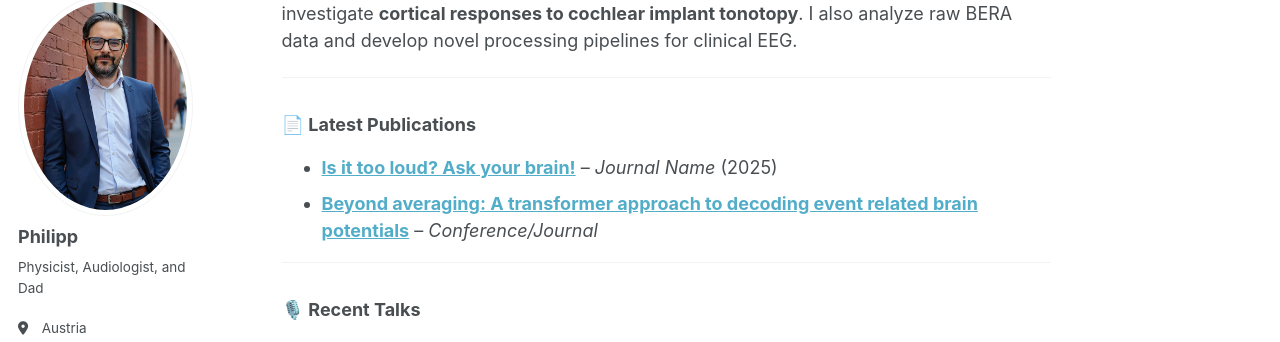
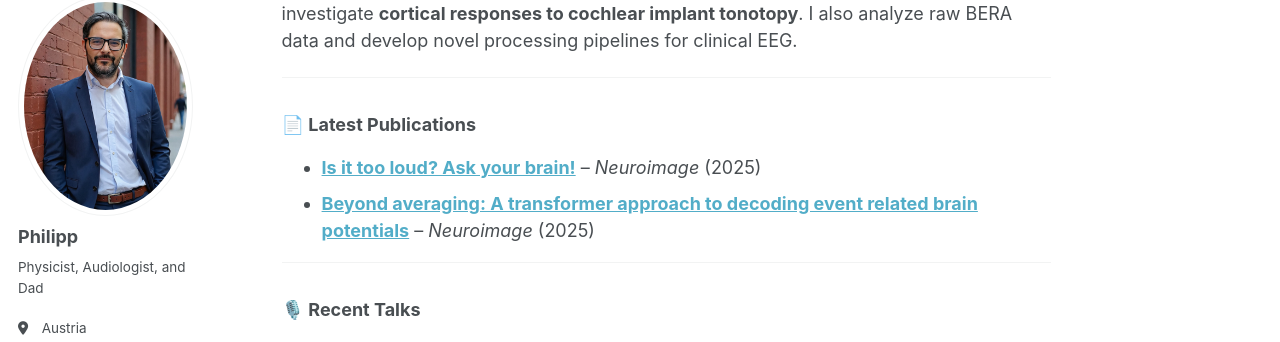
Before and after one commit to Stanissse/AboutMe, a Jekyll site: the page built from _pages/about.md, in a window 1280 px wide and 900 px high, scrolled down 531 px. Shown: the part 103-445 px from the top of the window. Built offline with Jekyll 4.4.1, drawn with Linux system fonts in a browser that asks for light colours; some web fonts are replaced.

Commit message:
Update about.md

```diff
--- a/_pages/about.md
+++ b/_pages/about.md
@@ -28,8 +28,8 @@ I’m currently leading a project using **fNIRS** and **electrode-specific stimu
 
 ### 📄 Latest Publications
 
-- **[Is it too loud? Ask your brain!](https://pubmed.ncbi.nlm.nih.gov/39153523/)** – *Journal Name* (2025)
-- **[Beyond averaging: A transformer approach to decoding event related brain potentials](https://pubmed.ncbi.nlm.nih.gov/39864567/)** – *Conference/Journal*
+- **[Is it too loud? Ask your brain!](https://pubmed.ncbi.nlm.nih.gov/39153523/)** – *Neuroimage* (2025)
+- **[Beyond averaging: A transformer approach to decoding event related brain potentials](https://pubmed.ncbi.nlm.nih.gov/39864567/)** – *Neuroimage* (2025)
 
 ---
 
```
